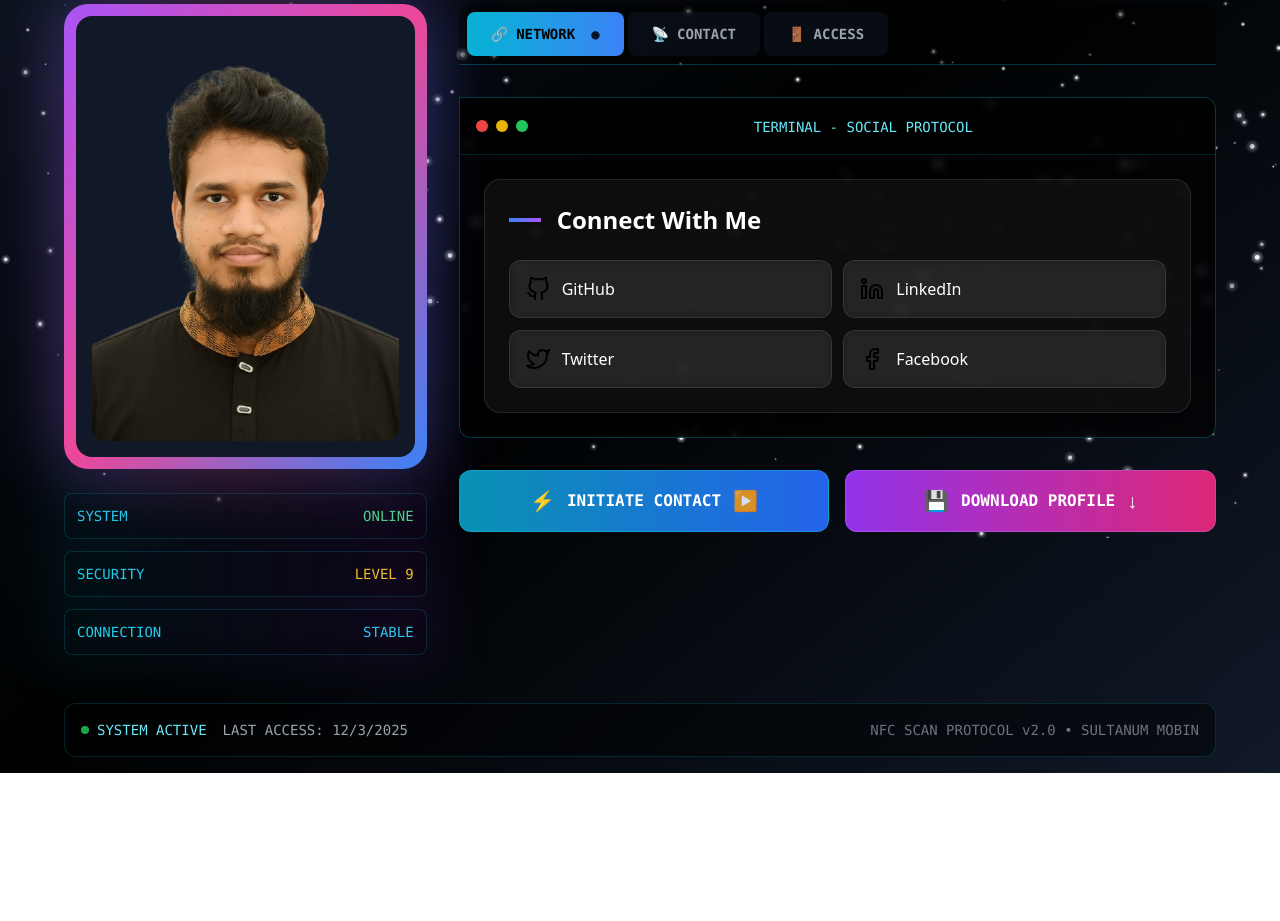
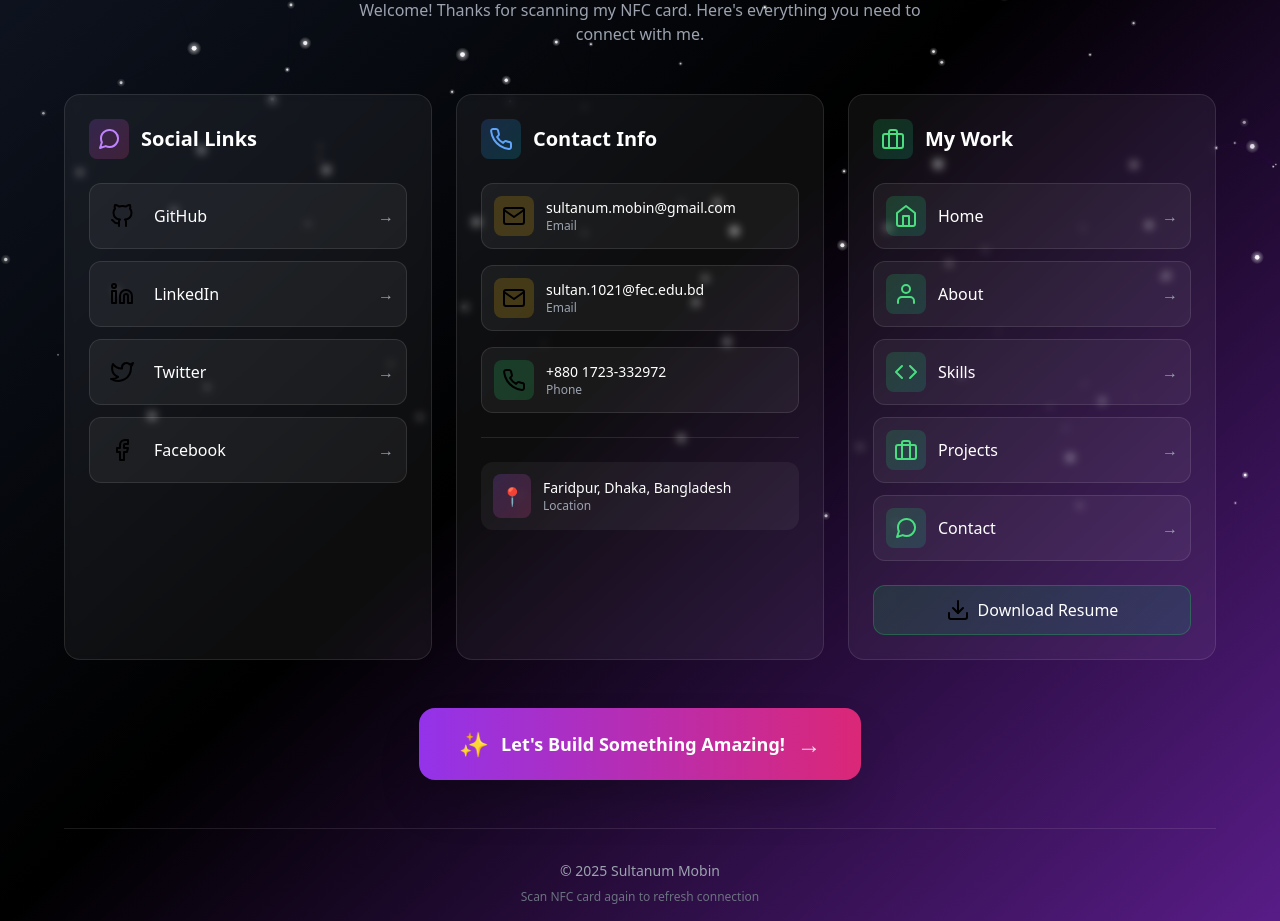
Before and after one commit to smsultan76/portfolio, a Next.js app: page /scan in a window 1280 px wide. Shown: the part 262-1183 px from the top of the page. Before the commit the page ends 1035 px from the top, so only its background shows below. Built offline with nearby package versions, Linux system fonts and the light colour scheme.

Commit message:
updated design

```diff
--- /dev/null
+++ b/app/scan/components/Icon.tsx
@@ -0,0 +1,56 @@
+"use client";
+
+import React from 'react';
+import {
+  FiGithub,
+  FiLinkedin,
+  FiTwitter,
+  FiMail,
+  FiGlobe,
+  FiDownload,
+  FiPhone,
+  FiHome,
+  FiUser,
+  FiBriefcase,
+  FiCode,
+  FiMessageCircle,
+  FiFacebook,
+} from 'react-icons/fi';
+
+// Icon mapping
+export const Icons = {
+  github: FiGithub,
+  linkedin: FiLinkedin,
+  twitter: FiTwitter,
+  mail: FiMail,
+  globe: FiGlobe,
+  download: FiDownload,
+  phone: FiPhone,
+  home: FiHome,
+  user: FiUser,
+  briefcase: FiBriefcase,
+  code: FiCode,
+  messageCircle: FiMessageCircle,
+  facebook: FiFacebook,
+} as const;
+
+export type IconName = keyof typeof Icons;
+
+interface IconProps {
+  name: IconName;
+  className?: string;
+  size?: number;
+}
+
+const Icon = ({ name, className = '', size = 24 }: IconProps) => {
+  const IconComponent = Icons[name];
+
+  if (!IconComponent) {
+    console.warn(`Icon "${name}" not found`);
+    return null;
+  }
+
+  return <IconComponent className={className} size={size} />;
+};
+
+export default Icon;
--- a/app/scan/page.tsx
+++ b/app/scan/page.tsx
@@ -3,191 +3,234 @@
 import { useState } from 'react';
 import { motion } from 'framer-motion';
 import StarBackground from './components/StarBackground';
-import ProfileCard from './components/ProfileCard';
-import TabContent from './components/TabContent';
+import Icon from './components/Icon';
 import { USER_CONFIG } from '@/app/config/user-config';
+import { SOCIAL_LINKS, CONTACT_LINKS, NAVIGATION_LINKS } from '@/app/config/social-links';
 
 export default function NFCRedirectPage() {
-  const [activeTab, setActiveTab] = useState<'social' | 'contact' | 'navigation'>('social');
-  const [isHovering, setIsHovering] = useState(false);
-
-  const tabs = [
-    { id: 'social', label: 'NETWORK', icon: '🔗', color: 'from-cyan-500 to-blue-500' },
-    { id: 'contact', label: 'CONTACT', icon: '📡', color: 'from-purple-500 to-pink-500' },
-    { id: 'navigation', label: 'ACCESS', icon: '🚪', color: 'from-green-500 to-emerald-500' },
-  ] as const;
+  const [activeSection, setActiveSection] = useState<'social' | 'contact' | 'work' | null>(null);
 
   return (
-    <div className="relative min-h-screen overflow-hidden bg-gradient-to-br from-gray-900 via-black to-gray-900">
-      {/* Cyberpunk Star Background */}
-      <StarBackground starCount={300} mouseFollowStrength={0.6} />
+    <div className="relative min-h-screen overflow-hidden bg-gradient-to-br from-gray-900 via-black to-purple-900">
+      <StarBackground starCount={120} mouseFollowStrength={0.3} />
 
-      {/* Grid overlay */}
-      <div className="absolute inset-0 bg-[linear-gradient(rgba(0,255,255,0.03)_1px,transparent_1px),linear-gradient(90deg,rgba(0,255,255,0.03)_1px,transparent_1px)] bg-[size:50px_50px] opacity-20" />
-
-      {/* Scan lines effect */}
-      <div className="absolute inset-0 bg-[linear-gradient(transparent_50%,rgba(0,255,255,0.02)_50%)] bg-[size:100%_4px] opacity-30" />
-
-      {/* Main Content */}
       <div className="relative z-10 min-h-screen flex items-center justify-center p-4">
         <div className="w-full max-w-6xl">
-          {/* Holographic Header */}
-          <motion.div
-            initial={{ opacity: 0, y: -30 }}
+          {/* Header */}
+          <motion.header
+            initial={{ opacity: 0, y: -20 }}
             animate={{ opacity: 1, y: 0 }}
             transition={{ duration: 0.6 }}
             className="text-center mb-12"
           >
-            <div className="relative inline-block">
-              <div className="absolute inset-0 bg-gradient-to-r from-purple-600 to-pink-600 blur-xl opacity-50 rounded-full" />
-              <h1 className="relative text-5xl md:text-7xl font-bold bg-gradient-to-r from-purple-400 via-pink-400 to-blue-400 bg-clip-text text-transparent mb-6">
-                Welcome
-              </h1>
+            <div className="inline-flex flex-col items-center gap-4">
+              <div className="relative">
+                <div className="absolute -inset-4 bg-gradient-to-r from-purple-600 to-pink-600 rounded-full blur-xl opacity-20" />
+                <div className="relative w-32 h-32 rounded-full bg-gradient-to-br from-gray-800 to-gray-900 border-4 border-gray-700 overflow-hidden">
+                  {/* Profile Image Placeholder */}
+                  <div className="w-full h-full flex items-center justify-center">
+                    <span className="text-5xl">👨‍💻</span>
+                  </div>
+                </div>
+              </div>
+
+              <div>
+                <h1 className="text-4xl md:text-5xl font-bold text-white mb-2">{USER_CONFIG.name}</h1>
+                <p className="text-xl text-purple-300">{USER_CONFIG.title}</p>
+                <p className="text-gray-400 mt-4 max-w-xl mx-auto">
+                  Welcome! Thanks for scanning my NFC card. Here's everything you need to connect with me.
+                </p>
+              </div>
             </div>
-            <p className="text-xl text-gray-300 max-w-2xl mx-auto backdrop-blur-sm bg-white/5 rounded-2xl p-6 border border-white/10">
-              Thanks for scanning my NFC card! Let's connect and build something amazing together.
-            </p>
-          </motion.div>
+          </motion.header>
 
-          {/* Main Content Grid */}
-          <div className="grid grid-cols-1 lg:grid-cols-3 gap-8">
-            {/* Left: Profile Matrix */}
+          {/* Main Dashboard */}
+          <div className="grid grid-cols-1 md:grid-cols-3 gap-6">
+            {/* Social Links Card */}
             <motion.div
-              initial={{ opacity: 0, x: -50 }}
+              initial={{ opacity: 0, x: -30 }}
               animate={{ opacity: 1, x: 0 }}
-              transition={{ duration: 0.6, delay: 0.2 }}
-              className="lg:col-span-1"
+              transition={{ duration: 0.5 }}
+              className={`backdrop-blur-sm bg-white/5 rounded-2xl border p-6 transition-all duration-300 ${
+                activeSection === 'social'
+                  ? 'border-purple-500/50 shadow-2xl shadow-purple-500/20'
+                  : 'border-white/10 hover:border-purple-500/30'
+              }`}
+              onMouseEnter={() => setActiveSection('social')}
+              onMouseLeave={() => setActiveSection(null)}
             >
-              <div className="relative group">
-                {/* Matrix border */}
-                <div className="absolute -ins-2 bg-gradient-to-r from-cyan-600/20 to-purple-600/20 rounded-2xl border border-cyan-500/30" />
-                <div className="absolute -inset-4 bg-gradient-to-r from-cyan-600/10 to-purple-600/10 rounded-2xl blur-xl" />
+              <div className="flex items-center gap-3 mb-6">
+                <div className="p-2 rounded-lg bg-gradient-to-br from-purple-500/20 to-pink-500/20">
+                  <Icon name="messageCircle" className="text-xl text-purple-400" />
+                </div>
+                <h2 className="text-xl font-bold text-white">Social Links</h2>
+              </div>
 
-                <ProfileCard onPhotoClick={() => console.log('Photo clicked')} />
+              <div className="space-y-3">
+                {SOCIAL_LINKS.map((link) => (
+                  <motion.a
+                    key={link.id}
+                    href={link.url}
+                    target="_blank"
+                    rel="noopener noreferrer"
+                    className="flex items-center gap-3 p-3 rounded-xl bg-white/5 hover:bg-white/10 border border-white/10 hover:border-white/30 transition-all duration-300 group"
+                    whileHover={{ x: 5 }}
+                  >
+                    <div className={`p-2 rounded-lg ${
+                      link.color.replace('hover:', 'bg-') + '/20'
+                    }`}>
+                      <Icon name={link.icon} className="text-lg" />
+                    </div>
+                    <span className="text-white flex-1">{link.label}</span>
+                    <span className="text-gray-400 group-hover:text-white transition-colors">→</span>
+                  </motion.a>
+                ))}
+              </div>
+            </motion.div>
 
-                {/* Tech stats */}
-                <div className="mt-6 space-y-3">
-                  {[
-                    { label: 'SYSTEM', value: 'ONLINE', status: 'active' },
-                    { label: 'SECURITY', value: 'LEVEL 9', status: 'secure' },
-                    { label: 'CONNECTION', value: 'STABLE', status: 'good' },
-                  ].map((stat, idx) => (
-                    <div key={idx} className="flex justify-between items-center p-3 bg-black/50 rounded-lg border border-cyan-500/20">
-                      <span className="text-cyan-400 text-sm font-mono">{stat.label}</span>
-                      <span className={`text-sm font-mono ${
-                        stat.status === 'active' ? 'text-green-400' :
-                        stat.status === 'secure' ? 'text-yellow-400' : 'text-cyan-400'
-                      }`}>
-                        {stat.value}
-                      </span>
+            {/* Contact Info Card */}
+            <motion.div
+              initial={{ opacity: 0, y: 30 }}
+              animate={{ opacity: 1, y: 0 }}
+              transition={{ duration: 0.5, delay: 0.1 }}
+              className={`backdrop-blur-sm bg-white/5 rounded-2xl border p-6 transition-all duration-300 ${
+                activeSection === 'contact'
+                  ? 'border-blue-500/50 shadow-2xl shadow-blue-500/20'
+                  : 'border-white/10 hover:border-blue-500/30'
+              }`}
+              onMouseEnter={() => setActiveSection('contact')}
+              onMouseLeave={() => setActiveSection(null)}
+            >
+              <div className="flex items-center gap-3 mb-6">
+                <div className="p-2 rounded-lg bg-gradient-to-br from-blue-500/20 to-cyan-500/20">
+                  <Icon name="phone" className="text-xl text-blue-400" />
+                </div>
+                <h2 className="text-xl font-bold text-white">Contact Info</h2>
+              </div>
+
+              <div className="space-y-4">
+                {CONTACT_LINKS.slice(0, 3).map((link) => (
+                  <motion.a
+                    key={link.id}
+                    href={link.url}
+                    className="flex items-center gap-3 p-3 rounded-xl bg-white/5 hover:bg-white/10 border border-white/10 hover:border-white/30 transition-all duration-300 group"
+                    whileHover={{ x: 5 }}
+                  >
+                    <div className={`p-2 rounded-lg ${
+                      link.id.includes('email') ? 'bg-yellow-500/20' :
+                      link.id === 'phone' ? 'bg-green-500/20' : 'bg-blue-500/20'
+                    }`}>
+                      <Icon name={link.icon} className="text-lg" />
                     </div>
-                  ))}
+                    <div className="flex-1">
+                      <div className="text-white text-sm font-medium">{link.label}</div>
+                      <div className="text-gray-400 text-xs">
+                        {link.id.includes('email') ? 'Email' :
+                         link.id === 'phone' ? 'Phone' : 'Website'}
+                      </div>
+                    </div>
+                  </motion.a>
+                ))}
+              </div>
+
+              <div className="mt-6 pt-6 border-t border-white/10">
+                <div className="flex items-center gap-3 p-3 rounded-xl bg-white/5">
+                  <div className="p-2 rounded-lg bg-gradient-to-br from-purple-500/20 to-pink-500/20">
+                    <span className="text-lg">📍</span>
+                  </div>
+                  <div>
+                    <div className="text-white text-sm font-medium">{USER_CONFIG.location}</div>
+                    <div className="text-gray-400 text-xs">Location</div>
+                  </div>
                 </div>
               </div>
             </motion.div>
 
-            {/* Right: Control Panel */}
+            {/* Portfolio Navigation Card */}
             <motion.div
-              initial={{ opacity: 0, x: 50 }}
+              initial={{ opacity: 0, x: 30 }}
               animate={{ opacity: 1, x: 0 }}
-              transition={{ duration: 0.6, delay: 0.4 }}
-              className="lg:col-span-2"
+              transition={{ duration: 0.5, delay: 0.2 }}
+              className={`backdrop-blur-sm bg-white/5 rounded-2xl border p-6 transition-all duration-300 ${
+                activeSection === 'work'
+                  ? 'border-green-500/50 shadow-2xl shadow-green-500/20'
+                  : 'border-white/10 hover:border-green-500/30'
+              }`}
+              onMouseEnter={() => setActiveSection('work')}
+              onMouseLeave={() => setActiveSection(null)}
             >
-              {/* Terminal-style tabs */}
-              <div className="mb-8 flex space-x-1 bg-black/50 rounded-t-xl p-2 border-b border-cyan-500/30">
-                {tabs.map((tab) => (
-                  <button
-                    key={tab.id}
-                    onClick={() => setActiveTab(tab.id)}
-                    className={`px-6 py-3 rounded-lg font-mono text-sm font-bold transition-all duration-300 flex items-center gap-2 ${
-                      activeTab === tab.id
-                        ? `bg-gradient-to-r ${tab.color} text-black`
-                        : 'bg-gray-900/50 text-gray-400 hover:text-cyan-300'
-                    }`}
+              <div className="flex items-center gap-3 mb-6">
+                <div className="p-2 rounded-lg bg-gradient-to-br from-green-500/20 to-emerald-500/20">
+                  <Icon name="briefcase" className="text-xl text-green-400" />
+                </div>
+                <h2 className="text-xl font-bold text-white">My Work</h2>
+              </div>
+
+              <div className="space-y-3 mb-6">
+                {NAVIGATION_LINKS.map((link) => (
+                  <motion.button
+                    key={link.id}
+                    onClick={() => window.location.href = link.href}
+                    className="flex items-center gap-3 p-3 rounded-xl bg-white/5 hover:bg-white/10 border border-white/10 hover:border-green-500/30 transition-all duration-300 w-full text-left group"
+                    whileHover={{ x: 5 }}
                   >
-                    <span>{tab.icon}</span>
-                    <span>{tab.label}</span>
-                    {activeTab === tab.id && (
-                      <span className="ml-2 animate-pulse">●</span>
-                    )}
-                  </button>
+                    <div className="p-2 rounded-lg bg-gradient-to-br from-green-500/20 to-emerald-500/20">
+                      <Icon name={link.icon} className="text-lg text-green-400" />
+                    </div>
+                    <span className="text-white flex-1">{link.name}</span>
+                    <span className="text-gray-400 group-hover:text-green-400 transition-colors">→</span>
+                  </motion.button>
                 ))}
               </div>
 
-              {/* Terminal content */}
-              <div className="bg-black/70 rounded-b-xl rounded-tr-xl border border-cyan-500/30 backdrop-blur-sm overflow-hidden">
-                {/* Terminal header */}
-                <div className="flex items-center p-4 border-b border-cyan-500/20 bg-black/50">
-                  <div className="flex space-x-2">
-                    <div className="w-3 h-3 rounded-full bg-red-500" />
-                    <div className="w-3 h-3 rounded-full bg-yellow-500" />
-                    <div className="w-3 h-3 rounded-full bg-green-500" />
-                  </div>
-                  <div className="flex-1 text-center">
-                    <span className="text-cyan-300 font-mono text-sm">
-                      TERMINAL - {activeTab.toUpperCase()} PROTOCOL
-                    </span>
-                  </div>
-                </div>
-
-                {/* Content */}
-                <div className="p-6">
-                  <TabContent activeTab={activeTab} />
-                </div>
-              </div>
-
-              {/* Action Buttons - HUD Style */}
-              <div className="mt-8 grid grid-cols-1 sm:grid-cols-2 gap-4">
-                <motion.button
-                  whileHover={{ scale: 1.02 }}
-                  whileTap={{ scale: 0.98 }}
-                  className="group relative overflow-hidden bg-gradient-to-r from-cyan-600 to-blue-600 hover:from-cyan-700 hover:to-blue-700 text-white p-4 rounded-xl border border-cyan-400/30"
-                >
-                  <div className="absolute inset-0 bg-gradient-to-r from-cyan-400/20 to-transparent -translate-x-full group-hover:translate-x-full transition-transform duration-1000" />
-                  <div className="relative flex items-center justify-center gap-3">
-                    <span className="text-xl">⚡</span>
-                    <span className="font-mono font-bold">INITIATE CONTACT</span>
-                    <span className="text-xl animate-pulse">▶</span>
-                  </div>
-                </motion.button>
-
-                <motion.button
-                  whileHover={{ scale: 1.02 }}
-                  whileTap={{ scale: 0.98 }}
-                  className="group relative overflow-hidden bg-gradient-to-r from-purple-600 to-pink-600 hover:from-purple-700 hover:to-pink-700 text-white p-4 rounded-xl border border-purple-400/30"
-                >
-                  <div className="absolute inset-0 bg-gradient-to-r from-purple-400/20 to-transparent -translate-x-full group-hover:translate-x-full transition-transform duration-1000" />
-                  <div className="relative flex items-center justify-center gap-3">
-                    <span className="text-xl">💾</span>
-                    <span className="font-mono font-bold">DOWNLOAD PROFILE</span>
-                    <span className="text-xl">↓</span>
-                  </div>
-                </motion.button>
-              </div>
+              <motion.a
+                href={USER_CONFIG.resumeUrl}
+                download
+                className="flex items-center justify-center gap-2 w-full p-3 rounded-xl bg-gradient-to-r from-green-600/20 to-emerald-600/20 hover:from-green-600/30 hover:to-emerald-600/30 border border-green-500/30 hover:border-green-400/50 transition-all duration-300"
+                whileHover={{ scale: 1.02 }}
+                whileTap={{ scale: 0.98 }}
+              >
+                <Icon name="download" className="text-lg" />
+                <span className="text-white font-medium">Download Resume</span>
+              </motion.a>
             </motion.div>
           </div>
 
-          {/* Footer - Status Bar */}
+          {/* Center Action Button */}
+          <motion.div
+            initial={{ opacity: 0, scale: 0.9 }}
+            animate={{ opacity: 1, scale: 1 }}
+            transition={{ duration: 0.6, delay: 0.5 }}
+            className="mt-12 flex justify-center"
+          >
+            <motion.a
+              href="contact"
+              className="group relative overflow-hidden bg-gradient-to-r from-purple-600 to-pink-600 hover:from-purple-700 hover:to-pink-700 text-white px-10 py-5 rounded-2xl font-bold text-lg transition-all duration-300 shadow-2xl"
+              whileHover={{ scale: 1.05, y: -3 }}
+              whileTap={{ scale: 0.95 }}
+            >
+              <div className="absolute inset-0 bg-gradient-to-r from-white/20 to-transparent -translate-x-full group-hover:translate-x-full transition-transform duration-1000" />
+              <div className="relative flex items-center gap-3">
+                <span className="text-2xl">✨</span>
+                <span>Let's Build Something Amazing!</span>
+                <span className="text-2xl animate-pulse group-hover:translate-x-2 transition-transform">→</span>
+              </div>
+            </motion.a>
+          </motion.div>
+
+          {/* Footer */}
           <motion.div
             initial={{ opacity: 0 }}
             animate={{ opacity: 1 }}
-            transition={{ delay: 1 }}
-            className="mt-12 p-4 bg-black/50 rounded-xl border border-cyan-500/20"
+            transition={{ duration: 0.5, delay: 1 }}
+            className="mt-12 pt-8 border-t border-white/10 text-center"
           >
-            <div className="flex flex-col md:flex-row justify-between items-center gap-4">
-              <div className="flex items-center gap-4">
-                <div className="flex items-center gap-2">
-                  <div className="w-2 h-2 rounded-full bg-green-500 animate-pulse" />
-                  <span className="text-cyan-300 font-mono text-sm">SYSTEM ACTIVE</span>
-                </div>
-                <div className="text-gray-400 text-sm font-mono">
-                  LAST ACCESS: {new Date().toLocaleDateString()}
-                </div>
-              </div>
-              <div className="text-gray-500 text-sm font-mono">
-                NFC SCAN PROTOCOL v2.0 • {USER_CONFIG.name.toUpperCase()}
-              </div>
-            </div>
+            <p className="text-gray-400 text-sm">
+              © {new Date().getFullYear()} {USER_CONFIG.name}
+            </p>
+            <p className="text-gray-500 text-xs mt-2">
+              Scan NFC card again to refresh connection
+            </p>
           </motion.div>
         </div>
       </div>
```
